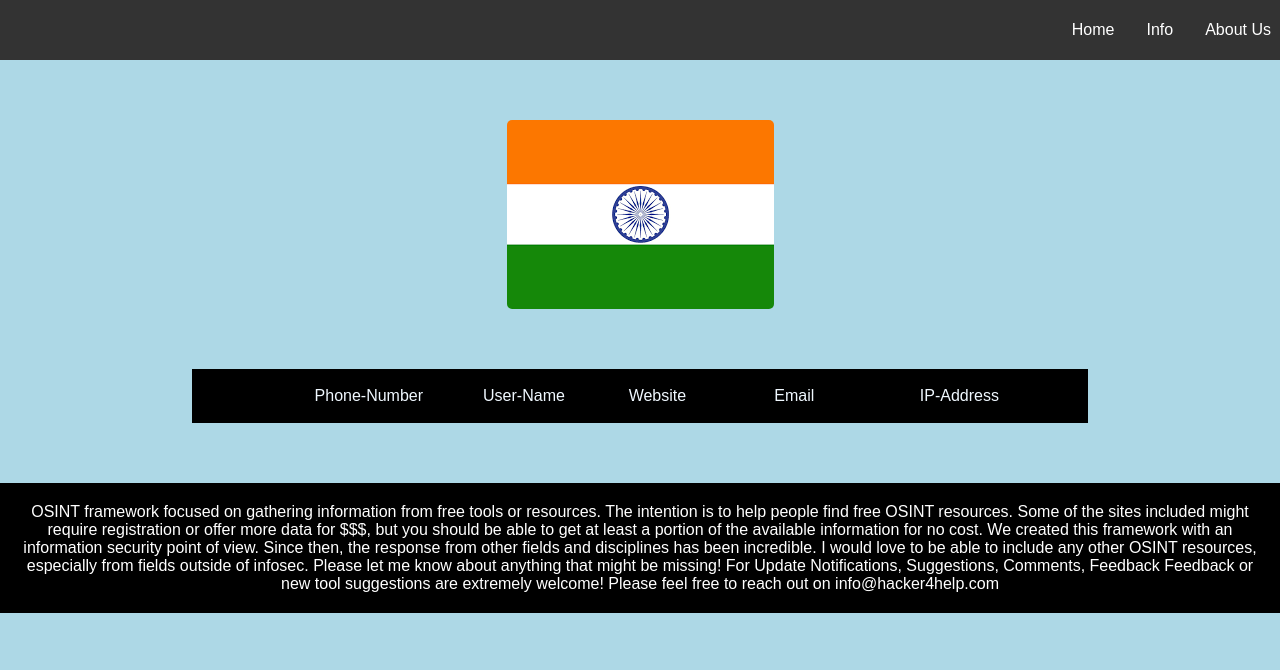
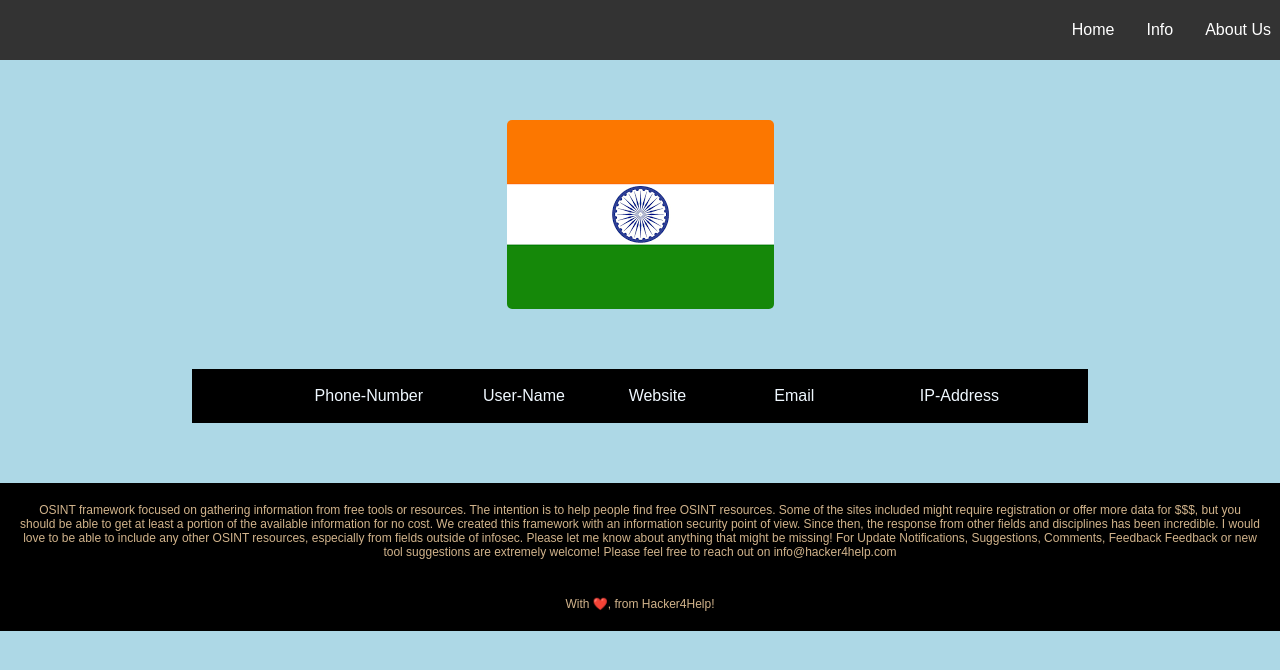
Before and after one commit to rohanpothireddy/osint_framework_frontend, a plain HTML site: page index.html in a window 1280 px wide. Drawn offline with Linux system fonts and the light colour scheme.

Commit message:
modified multiple files

```diff
--- a/css/style.css
+++ b/css/style.css
@@ -128,9 +128,19 @@ body {
   .footer {
     margin-top: 15px;
     background-color: black;
-    color: white;
+    color: #d2b48c;
     padding: 20px;
     text-align: center;
+    font-size: 12px;
+    margin-bottom: -2px;
+  }
+  .footera {
+    margin-top: 0px;
+    background-color: black;
+    color: #d2b48c;
+    padding: 20px;
+    text-align: center;
+    font-size: 12px;
   }
 
   select {
--- a/index.html
+++ b/index.html
@@ -30,14 +30,20 @@
     </ul>
   </nav>
 
-  <div class="footer">
-    OSINT framework focused on gathering information from free tools or resources. The intention is to help people find free OSINT resources. Some of the sites included might require registration or offer more data for $$$, but you should be able to get at least a portion of the available information for no cost.
+
+<div class="footer">
+  OSINT framework focused on gathering information from free tools or resources. The intention is to help people find free OSINT resources. Some of the sites included might require registration or offer more data for $$$, but you should be able to get at least a portion of the available information for no cost.
 We created this framework with an information security point of view. Since then, the response from other fields and disciplines has been incredible. I would love to be able to include any other OSINT resources, especially from fields outside of infosec. Please let me know about anything that might be missing!
-
 For Update Notifications, Suggestions, Comments, Feedback
 
 Feedback or new tool suggestions are extremely welcome! Please feel free to reach out on info@hacker4help.com
-  </div>
+
+
+</div>
+
+<div class = "footera">
+  With ❤️, from Hacker4Help!
+</div>
 </body>
 
 </html>
```
